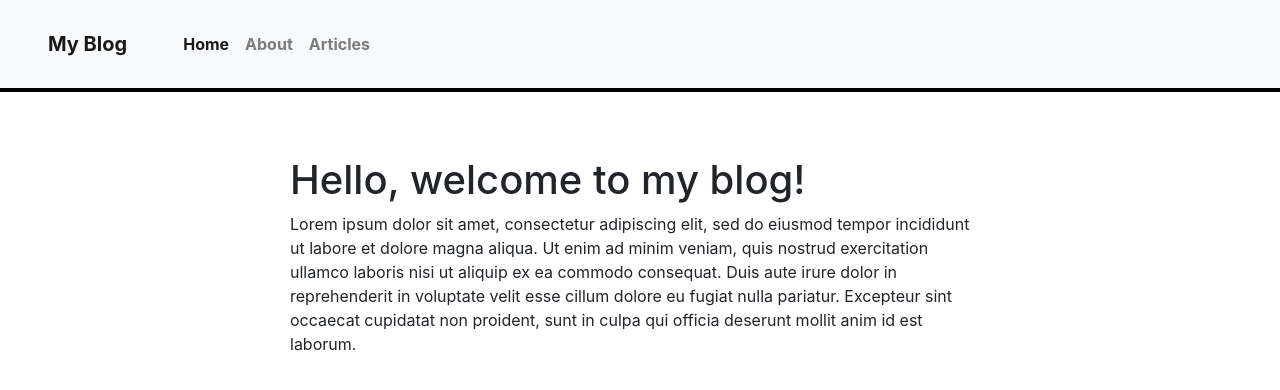
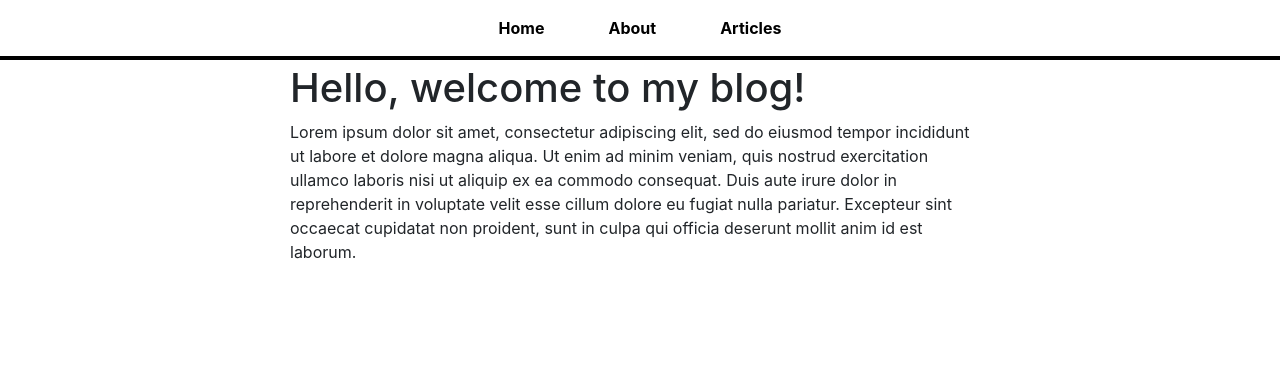
Before and after one commit to kenvilar/my-blog, a React (Create React App) app: page / in a window 1280 px wide. Shown: the top 390 px of the page. Built offline with nearby package versions, Linux system fonts and the light colour scheme.

Commit message:
Modify NavBar.js

```diff
--- a/src/NavBar.js
+++ b/src/NavBar.js
@@ -2,25 +2,18 @@
 import {Link} from 'react-router-dom';
 
 const NavBar = () => (
-  <nav className="navbar navbar-expand-lg navbar-light bg-light">
-    <Link to="/" className="navbar-brand">My Blog</Link>
-    <button className="navbar-toggler" type="button" data-toggle="collapse"
-            data-target="#navbarNavDropdown" aria-controls="navbarNavDropdown"
-            aria-expanded="false" aria-label="Toggle navigation">
-    </button>
-    <div className="collapse navbar-collapse" id="navbarNavDropdown">
-      <ul className="navbar-nav">
-        <li className="nav-item active">
-          <Link to="/" className="nav-link">Home</Link>
-        </li>
-        <li className="nav-item">
-          <Link to="/about" className="nav-link">About</Link>
-        </li>
-        <li className="nav-item">
-          <Link to="/articles-list" className="nav-link">Articles</Link>
-        </li>
-      </ul>
-    </div>
+  <nav>
+    <ul>
+      <li>
+        <Link to="/">Home</Link>
+      </li>
+      <li>
+        <Link to="/about">About</Link>
+      </li>
+      <li>
+        <Link to="/articles-list">Articles</Link>
+      </li>
+    </ul>
   </nav>
 );
 
```
